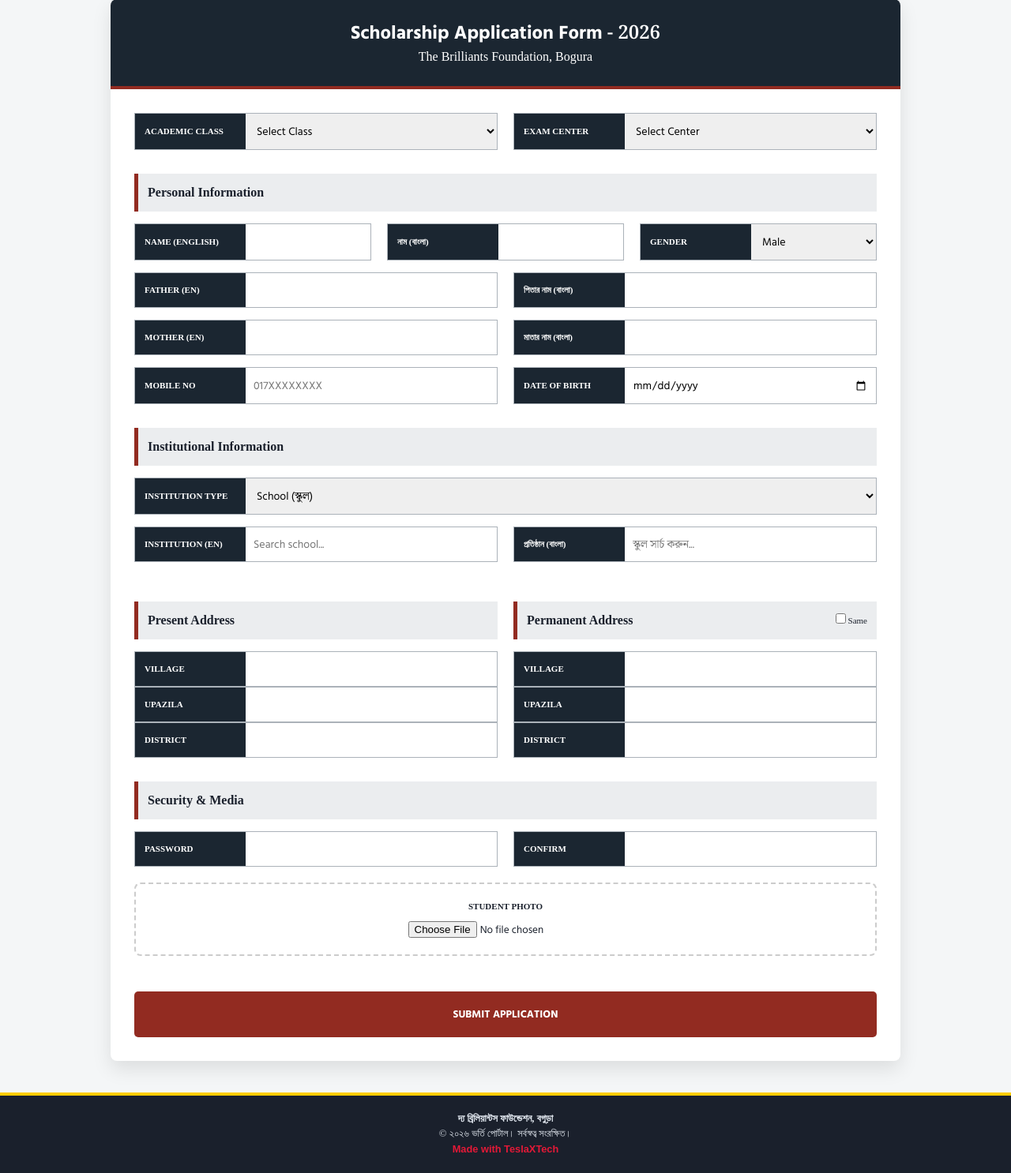
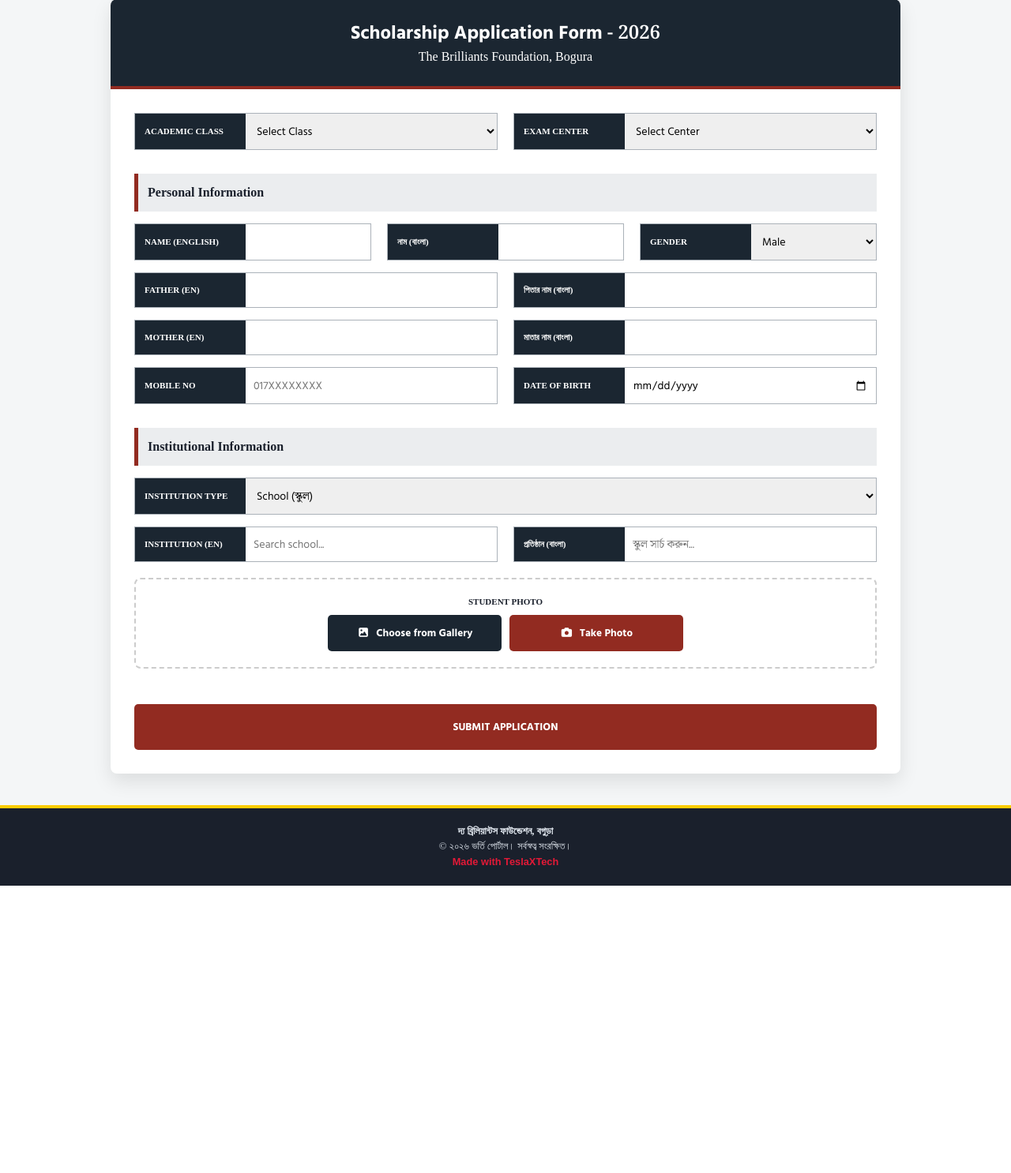
Before and after one commit to demofortest90-eng/brillantanotherversion, a Flask app: page /apply in a window 1280 px wide. Shown: the part 95-1581 px from the top of the page at 79% size. After the commit the page ends 1217 px from the top, so only its background shows below. Run offline with Flask 3, Linux system fonts and the light colour scheme; data that the repository does not hold is empty; some libraries are stand-ins or nearby versions.

Commit message:
Update apply.html

```diff
--- a/templates/apply.html
+++ b/templates/apply.html
@@ -33,6 +33,10 @@
     .new-inst-title { color: #145A32; font-weight: bold; margin-bottom: 12px; font-size: 14px; display: flex; align-items: center; gap: 8px; }
     .wa-btn { background: #25D366; color: white; border: none; padding: 12px; border-radius: 5px; font-weight: bold; cursor: pointer; text-decoration: none; display: flex; align-items: center; justify-content: center; gap: 8px; margin-top: 10px; transition: 0.3s; }
     .wa-btn:hover { background: #1eb954; }
+
+    /* Photo capture buttons */
+    .photo-choose-wrap { display: flex; gap: 10px; justify-content: center; flex-wrap: wrap; }
+    .photo-choose-wrap .wa-btn, .photo-recrop-wrap .wa-btn { margin-top: 0; max-width: 220px; flex: 1 1 180px; }
 </style>
 
 <div class="form-container">
@@ -135,7 +139,7 @@
 
         <div id="newInstSection" class="new-inst-area">
             <div class="new-inst-title">
-                <i class="fas fa-school"></i> স্কুলের নাম খুঁজে পাওয়া যায়নি? এখানে তথ্য দিন:
+                <i class="fas fa-school"></i> স্কুলের নাম খুঁজে পাওয়া যায়নি? এখানে তথ্য দিন:
             </div>
             <div class="grid-row">
                 <div class="field-box"><div class="field-box-inner"><label>School Name (EN)</label><input type="text" id="addNameEn" placeholder="Enter Full Name"></div></div>
@@ -148,41 +152,33 @@
         </div>
 
         <div class="grid-row" style="margin-top: 20px;">
-            <div>
-                <div class="section-title">Present Address</div>
-                <div class="field-box"><div class="field-box-inner"><label>Village</label><input type="text" name="pre_v" id="pre_v" required></div></div>
-                <div class="field-box"><div class="field-box-inner"><label>Upazila</label><input type="text" name="pre_t" id="pre_t" required></div></div>
-                <div class="field-box"><div class="field-box-inner"><label>District</label><input type="text" name="pre_d" id="pre_d" required></div></div>
-            </div>
-            <div>
-                <div class="section-title">Permanent Address
-                    <label style="font-size:11px; font-weight:normal; cursor:pointer; background:none; min-width:auto; text-transform:none;">
-                        <input type="checkbox" id="same_as_present" onclick="copyAddress()"> Same
-                    </label>
-                </div>
-                <div class="field-box"><div class="field-box-inner"><label>Village</label><input type="text" name="per_v" id="per_v" required></div></div>
-                <div class="field-box"><div class="field-box-inner"><label>Upazila</label><input type="text" name="per_t" id="per_t" required></div></div>
-                <div class="field-box"><div class="field-box-inner"><label>District</label><input type="text" name="per_d" id="per_d" required></div></div>
-            </div>
-        </div>
-
-        <div class="section-title">Security & Media</div>
-        <div class="grid-row">
-            <div class="field-box"><div class="field-box-inner"><label>Password</label><input type="password" name="password" id="pass" minlength="6" required></div></div>
-            <div class="field-box"><div class="field-box-inner"><label>Confirm</label><input type="password" name="confirm_password" id="confirm_pass" minlength="6" required></div></div>
-        </div>
-
-        <div class="grid-row" style="margin-top:20px;">
             <div class="upload-zone" style="border: 2px dashed #ccc; padding: 20px; text-align: center; border-radius: 8px;">
                 <label style="font-size:11px; font-weight:bold; display:block; margin-bottom:8px;">STUDENT PHOTO</label>
-                <input type="file" id="photoInput" accept="image/*">
+
+                <!-- Hidden file inputs: one for gallery, one forcing the camera -->
+                <input type="file" id="photoInput" accept="image/*" style="display:none;">
+                <input type="file" id="photoInputCamera" accept="image/*" capture="user" style="display:none;">
                 <input type="hidden" name="photo_url" id="photoUrlField">
+
+                <div id="photoChooseWrap" class="photo-choose-wrap">
+                    <button type="button" id="galleryBtn" class="wa-btn" style="background:var(--navy);">
+                        <i class="fas fa-image"></i> Choose from Gallery
+                    </button>
+                    <button type="button" id="cameraBtn" class="wa-btn" style="background:var(--accent-crimson);">
+                        <i class="fas fa-camera"></i> Take Photo
+                    </button>
+                </div>
 
                 <div id="photoPreviewWrap" style="display:none; margin-top:15px; flex-direction:column; align-items:center; gap:10px;">
                     <img id="photoPreviewImg" src="" alt="Preview" style="width:120px; height:120px; object-fit:cover; border-radius:8px; border:2px solid var(--navy);">
-                    <button type="button" id="recropBtn" class="wa-btn" style="background:#34495e; max-width:200px;">
-                        <i class="fas fa-crop"></i> Re-crop / Change Photo
-                    </button>
+                    <div class="photo-recrop-wrap" style="display:flex; gap:10px; flex-wrap:wrap; justify-content:center;">
+                        <button type="button" id="recropGalleryBtn" class="wa-btn" style="background:#34495e;">
+                            <i class="fas fa-image"></i> Re-select from Gallery
+                        </button>
+                        <button type="button" id="recropCameraBtn" class="wa-btn" style="background:#34495e;">
+                            <i class="fas fa-camera"></i> Retake Photo
+                        </button>
+                    </div>
                 </div>
 
                 <div id="uploadProgressWrap" style="display:none; margin-top:15px;">
@@ -237,7 +233,7 @@
 
             const filtered = institutes.filter(i => i[filterKey].toLowerCase().includes(val));
 
-            // যদি লিস্টে না পাওয়া যায়, তবে "Add New" সেকশন দেখাবে
+            // যদি লিস্টে না পাওয়া যায়, তবে "Add New" সেকশন দেখাবে
             newInstBox.style.display = (filtered.length === 0) ? 'block' : 'none';
 
             filtered.forEach(item => {
@@ -261,18 +257,18 @@
     setupSearch(enInput, enSuggest, 'name');
     setupSearch(bnInput, bnSuggest, 'bn');
 
-    // ২. হোয়াটসঅ্যাপ মেসেজ পাঠানো
+    // ২. হোয়াটসঅ্যাপ মেসেজ পাঠানো
     function sendInstituteRequest() {
         const nameEn = document.getElementById('addNameEn').value || enInput.value;
         const nameBn = document.getElementById('addNameBn').value || bnInput.value;
         const loc = document.getElementById('addLocation').value || document.getElementById('pre_t').value;
 
         if(!nameEn || !nameBn) {
-            alert("দয়া করে স্কুলের নাম ইংরেজিতে এবং বাংলায় লিখুন।");
+            alert("দয়া করে স্কুলের নাম ইংরেজিতে এবং বাংলায় লিখুন।");
             return;
         }
 
-        const text = `আসসালামু আলাইকুম, Brilliants Foundation.\nআমার স্কুলটি লিস্টে নেই। দয়া করে নিচের তথ্যটি যুক্ত করুন:\n\nস্কুলের নাম (EN): ${nameEn}\nস্কুলের নাম (BN): ${nameBn}\nলোকেশন: ${loc}`;
+        const text = `আসসালামু আলাইকুম, Brilliants Foundation.\nআমার স্কুলটি লিস্টে নেই। দয়া করে নিচের তথ্যটি যুক্ত করুন:\n\nস্কুলের নাম (EN): ${nameEn}\nস্কুলের নাম (BN): ${nameBn}\nলোকেশন: ${loc}`;
         window.open(`https://wa.me/8801400461284?text=${encodeURIComponent(text)}`, '_blank');
     }
 
@@ -295,9 +291,15 @@
         return true;
     }
 
-    // ৪. ফটো ক্রপ এবং প্রোগ্রেস বার সহ আপলোড
+    // ৪. ফটো ক্রপ এবং প্রোগ্রেস বার সহ আপলোড (গ্যালারি + ক্যামেরা দুটোই সাপোর্ট করে)
     let cropper = null;
     const photoInput = document.getElementById('photoInput');
+    const photoInputCamera = document.getElementById('photoInputCamera');
+    const galleryBtn = document.getElementById('galleryBtn');
+    const cameraBtn = document.getElementById('cameraBtn');
+    const recropGalleryBtn = document.getElementById('recropGalleryBtn');
+    const recropCameraBtn = document.getElementById('recropCameraBtn');
+    const photoChooseWrap = document.getElementById('photoChooseWrap');
     const cropModal = document.getElementById('cropModal');
     const cropImage = document.getElementById('cropImage');
     const cropCancelBtn = document.getElementById('cropCancelBtn');
@@ -308,16 +310,19 @@
     const uploadProgressBar = document.getElementById('uploadProgressBar');
     const uploadStatusText = document.getElementById('uploadStatusText');
     const photoUrlField = document.getElementById('photoUrlField');
-    const recropBtn = document.getElementById('recropBtn');
     const submitBtn = document.getElementById('submitBtn');
 
-    photoInput.addEventListener('change', function() {
-        const file = this.files[0];
+    // বাটনগুলো হিডেন ফাইল ইনপুট ট্রিগার করে
+    galleryBtn.addEventListener('click', () => photoInput.click());
+    cameraBtn.addEventListener('click', () => photoInputCamera.click());
+    recropGalleryBtn.addEventListener('click', () => photoInput.click());
+    recropCameraBtn.addEventListener('click', () => photoInputCamera.click());
+
+    function handlePhotoFile(file) {
         if (!file) return;
 
         if (!file.type.startsWith('image/')) {
             alert("দয়া করে শুধুমাত্র ইমেজ ফাইল নির্বাচন করুন।");
-            this.value = '';
             return;
         }
 
@@ -335,16 +340,20 @@
             });
         };
         reader.readAsDataURL(file);
+    }
+
+    photoInput.addEventListener('change', function() {
+        handlePhotoFile(this.files[0]);
+    });
+    photoInputCamera.addEventListener('change', function() {
+        handlePhotoFile(this.files[0]);
     });
 
     cropCancelBtn.addEventListener('click', function() {
         cropModal.style.display = 'none';
         if (cropper) { cropper.destroy(); cropper = null; }
         photoInput.value = '';
-    });
-
-    recropBtn.addEventListener('click', function() {
-        photoInput.click();
+        photoInputCamera.value = '';
     });
 
     cropConfirmBtn.addEventListener('click', function() {
@@ -361,6 +370,7 @@
             if (cropper) { cropper.destroy(); cropper = null; }
 
             photoPreviewImg.src = URL.createObjectURL(blob);
+            photoChooseWrap.style.display = 'none';
             photoPreviewWrap.style.display = 'flex';
 
             uploadCroppedImage(blob);
```
